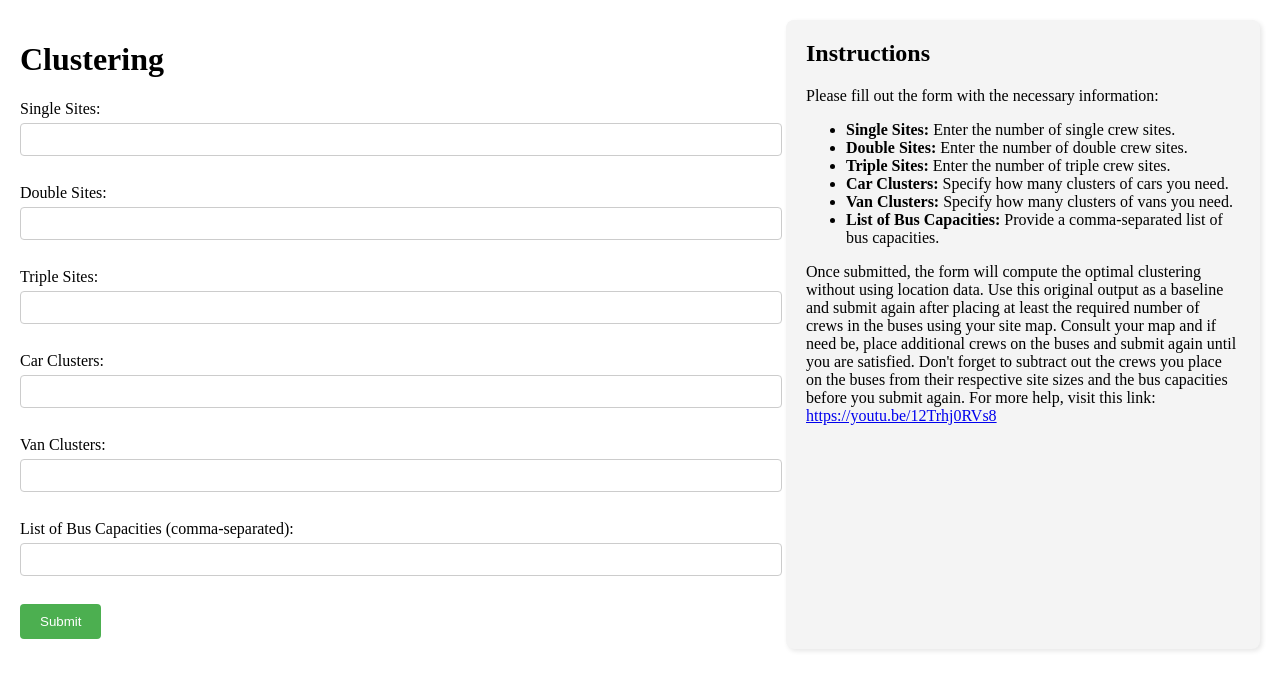
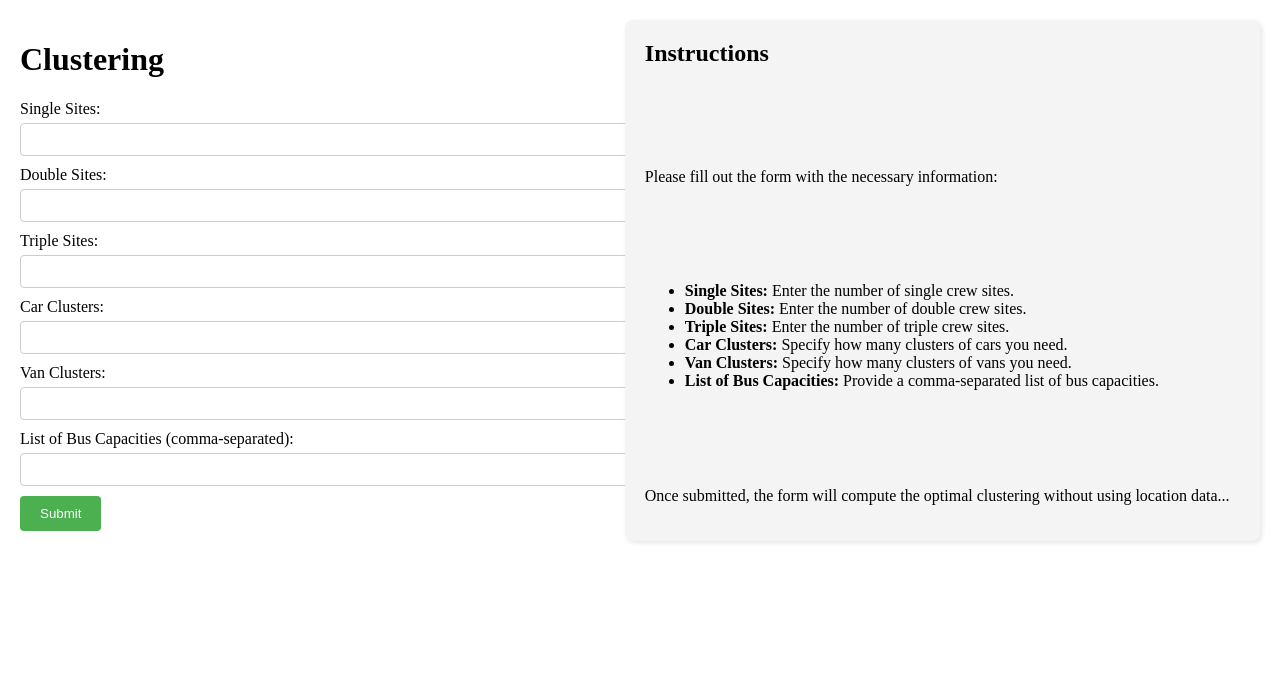
Before and after one commit to cbmckinstry/GMT, a Flask app: page / in a window 1280 px wide. Shown: the top 690 px of the page. Run offline with Flask 3, Linux system fonts and the light colour scheme.

Commit message:
Updated requirements.txt

```diff
--- a/templates/index.html
+++ b/templates/index.html
@@ -46,44 +46,49 @@
         form input[type="submit"]:hover {
             background-color: #45a049;
         }
+        .container {
+            display: flex;
+            flex-direction: column;
+        }
 
         /* Responsive layout for smaller screens */
         @media (min-width: 600px) {
-            body {
+            .container {
                 flex-direction: row;
                 justify-content: space-between;
+                align-items: stretch;
             }
-            .form-container {
-                width: 60%;
-            }
-            .instructions {
-                width: 35%;
+            .form-container, .instructions {
+                width: 48%;
+                display: flex;
+                flex-direction: column;
+                justify-content: space-between;
             }
         }
     </style>
 </head>
 <body>
-
+<div class="container">
     <div class="form-container">
         <h1>Clustering</h1>
         <form method="POST">
             <label for="int1">Single Sites:</label>
-        <input type="number" id="int1" name="int1" value="{{ request.form['int1'] if request.form['int1'] else '' }}" required><br><br>
+            <input type="number" id="int1" name="int1" value="{{ request.form['int1'] if request.form['int1'] else '' }}" required><br>
 
             <label for="int2">Double Sites:</label>
-        <input type="number" id="int2" name="int2" value="{{ request.form['int2'] if request.form['int2'] else '' }}" required><br><br>
+            <input type="number" id="int2" name="int2" value="{{ request.form['int2'] if request.form['int2'] else '' }}" required><br>
 
             <label for="int3">Triple Sites:</label>
-        <input type="number" id="int3" name="int3" value="{{ request.form['int3'] if request.form['int3'] else '' }}" required><br><br>
+            <input type="number" id="int3" name="int3" value="{{ request.form['int3'] if request.form['int3'] else '' }}" required><br>
 
             <label for="int4">Car Clusters:</label>
-        <input type="number" id="int4" name="int4" value="{{ request.form['int4'] if request.form['int4'] else '' }}" required><br><br>
+            <input type="number" id="int4" name="int4" value="{{ request.form['int4'] if request.form['int4'] else '' }}" required><br>
 
             <label for="int5">Van Clusters:</label>
-        <input type="number" id="int5" name="int5" value="{{ request.form['int5'] if request.form['int5'] else '' }}" required><br><br>
+            <input type="number" id="int5" name="int5" value="{{ request.form['int5'] if request.form['int5'] else '' }}" required><br>
 
             <label for="int_list">List of Bus Capacities (comma-separated):</label>
-        <input type="text" id="int_list" name="int_list" value="{{ request.form['int_list'] if request.form['int_list'] else '' }}" required><br><br>
+            <input type="text" id="int_list" name="int_list" value="{{ request.form['int_list'] if request.form['int_list'] else '' }}" required><br>
 
             <input type="submit" value="Submit">
         </form>
@@ -92,43 +97,40 @@
             <h2>Results:</h2>
             <ul>
                 {% if results[11] < 0 %}
-                <li><strong>ERROR! This will not work as you lack space. You need space for </strong> {{ results[12] }}
-                </li>{% endif %}
+                    <li><strong>ERROR! This will not work as you lack space. You need space for </strong> {{ results[12] }}</li>{% endif %}
                 {% if results[0] != 0 and results[11]>=0 %}
-                <li><strong>Single Crew Cars:</strong> {{ results[0] }}
-                </li>{% endif %}
-            {% if results[1] != 0 and results[11]>=0%}
-                <li><strong>Double Crew Vans:</strong> {{ results[1] }}
-                </li>{% endif %}
+                    <li><strong>Single Crew Cars:</strong> {{ results[0] }}</li>{% endif %}
+                {% if results[1] != 0 and results[11]>=0 %}
+                    <li><strong>Double Crew Vans:</strong> {{ results[1] }}</li>{% endif %}
                 {% if results[2] != 0 and results[11]>=0 %}
                     <li><strong>Triples in Buses:</strong> {{ results[2] }}</li>{% endif %}
-            {% if results[8][2] != 0 and results[11]>=0%}
+                {% if results[8][2] != 0 and results[11]>=0 %}
                     <li><strong>Vans with 1 single crew:</strong> {{ results[8][2] }}</li>{% endif %}
-            {% if results[8][3] != 0 and results[11]>=0%}
+                {% if results[8][3] != 0 and results[11]>=0 %}
                     <li><strong>Vans with 2 single crews:</strong> {{ results[8][3] }}</li>{% endif %}
-            {% if results[3] != 0 and results[11]>=0%}
+                {% if results[3] != 0 and results[11]>=0 %}
                     <li><strong>Double Crews in Cars:</strong> {{ results[3] }}</li>{% endif %}
-            {% if results[4] != 0 and results[11]>=0%}
+                {% if results[4] != 0 and results[11]>=0 %}
                     <li><strong>Triples in a van and car combo:</strong> {{ results[4] }}</li>{% endif %}
-            {% if results[5] != 0 and results[11]>=0%}
+                {% if results[5] != 0 and results[11]>=0 %}
                     <li><strong>Triples in cars:</strong> {{ results[5] }}</li>{% endif %}
-            {% if results[6] != 0 and results[11]>=0%}
+                {% if results[6] != 0 and results[11]>=0 %}
                     <li><strong>Singles in the buses:</strong> {{ results[6] }}</li>{% endif %}
-            {% if results[7] != 0 and results[11]>=0%}
+                {% if results[7] != 0 and results[11]>=0 %}
                     <li><strong>Double crews in the buses:</strong> {{ results[7] }}</li>{% endif %}
-            {% if results[8][0] != 0 and results[11]>=0%}
+                {% if results[8][0] != 0 and results[11]>=0 %}
                     <li><strong>Triples in 2 Vans:</strong> {{ results[8][0]/2 }}</li>{% endif %}
-            {% if results[8][1] != 0 and results[11]>=0%}
+                {% if results[8][1] != 0 and results[11]>=0 %}
                     <li><strong>Triples in Shared Vans:</strong> {{ results[8][1]/3 }}</li>{% endif %}
-            {% if results[8][4] != 0 and results[11]>=0%}
+                {% if results[8][4] != 0 and results[11]>=0 %}
                     <li><strong>Singles with the triple crews that have 2 vans:</strong> {{ results[8][4] }}</li>{% endif %}
-            {% if results[11]>=0%}
+                {% if results[11]>=0 %}
                     <li><strong>Required number of crews in the buses:</strong> {{ results[9] }}</li>
                     <li><strong>Remaining space in [Cars, Vans, Buses]:</strong> {{ results[10] }}</li>{% endif %}
-
             </ul>
         {% endif %}
     </div>
+
     <div class="instructions">
         <h2>Instructions</h2>
         <p>Please fill out the form with the necessary information:</p>
@@ -140,7 +142,8 @@
             <li><strong>Van Clusters:</strong> Specify how many clusters of vans you need.</li>
             <li><strong>List of Bus Capacities:</strong> Provide a comma-separated list of bus capacities.</li>
         </ul>
-    <p>Once submitted, the form will compute the optimal clustering without using location data. Use this original output as a baseline and submit again after placing at least the required number of crews in the buses using your site map. Consult your map and if need be, place additional crews on the buses and submit again until you are satisfied. Don't forget to subtract out the crews you place on the buses from their respective site sizes and the bus capacities before you submit again. For more help, visit this link: <a href="https://youtu.be/12Trhj0RVs8" target="_blank">https://youtu.be/12Trhj0RVs8</a></p>
+        <p>Once submitted, the form will compute the optimal clustering without using location data...</p>
+    </div>
 </div>
 
 </body>
```
Lines whose indentation alone changed are shown as unchanged.
